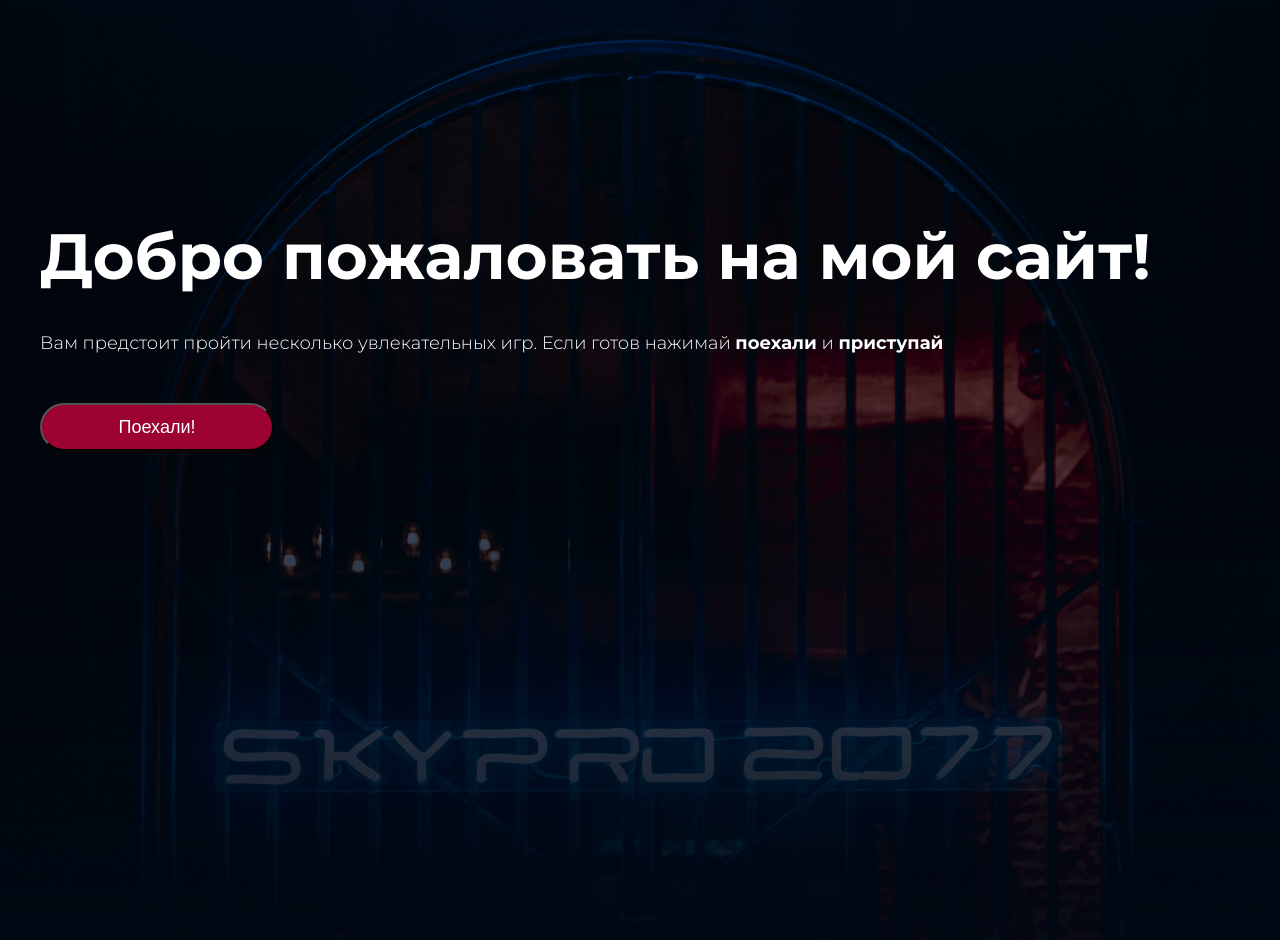
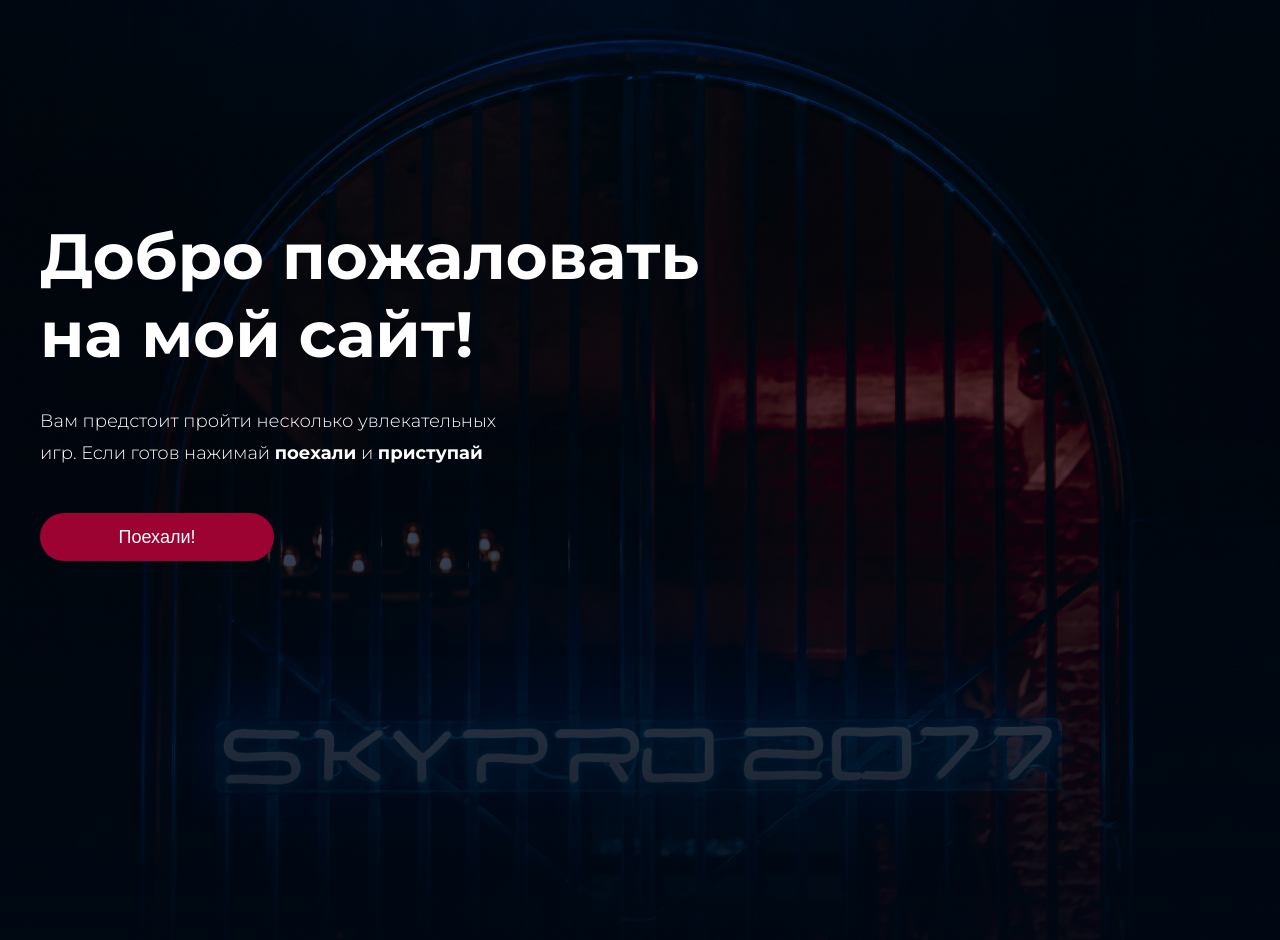
Before and after one commit to Yulenka5/2-nd-course-hw, a plain HTML site: page index.html in a window 1280 px wide. Shown: the top 940 px of the page. Drawn offline with Linux system fonts and the light colour scheme.

Commit message:
fixed the bugs

```diff
--- a/style.css
+++ b/style.css
@@ -21,6 +21,7 @@ body {
 }
 
 .heading-big {
+    width: 760px;
     padding-top: 217px;
     padding-bottom: 32px;
     font-style: normal;
@@ -31,6 +32,7 @@ body {
 }
 
 .header-text {
+    width: 480px;
     padding-bottom: 44px;
     font-style: normal;
     font-weight: 300;
@@ -52,6 +54,7 @@ body {
     width: 234px;
     height: 48px;
     background: #9C0332;
+    border: none;
     border-radius: 30px;
     font-style: normal;
     font-weight: 400;
```
